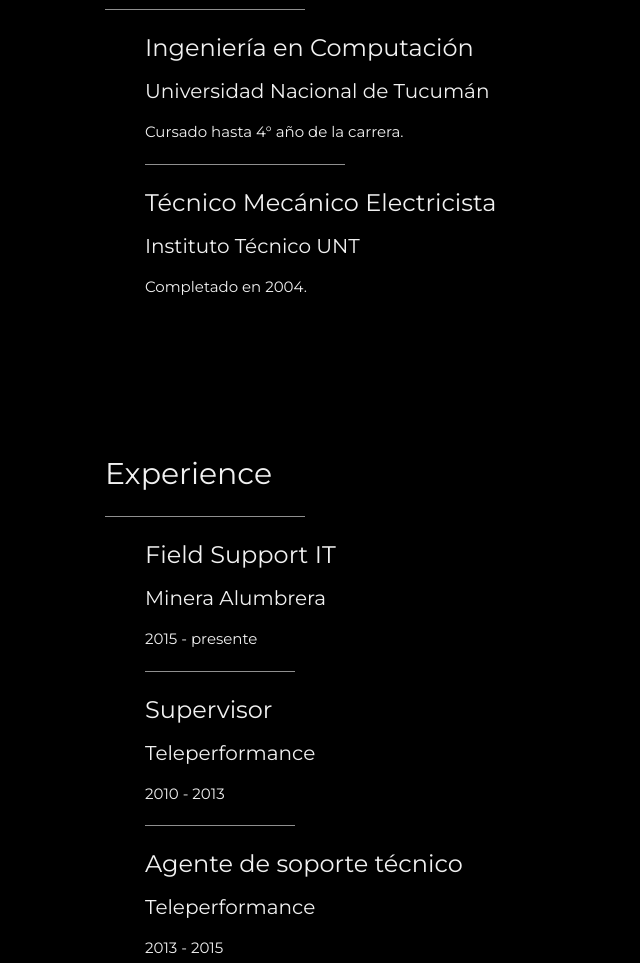
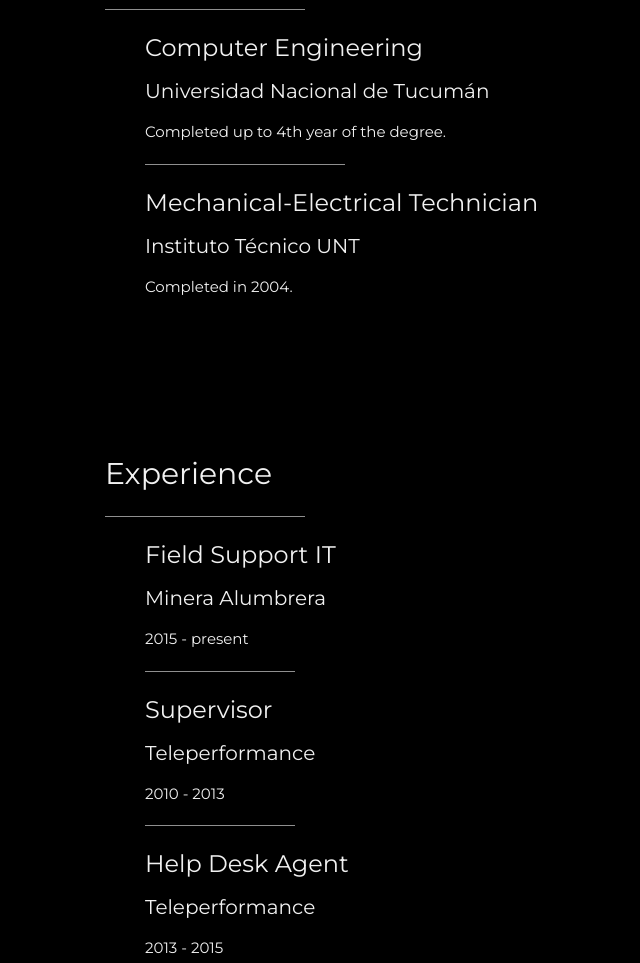
Before and after one commit to eze86/portfolio, a plain HTML site: page index.html in a window 1280 px wide. Shown: the part 1320-2283 px from the top of the page, without its empty margins (105-745 px from the left). Drawn offline with nearby package versions, Linux system fonts and the light colour scheme.

Commit message:
Se pone en ingles el resto del texto. Se quita area de enviar mmensaje y la miniatura de la foto

```diff
--- a/index.html
+++ b/index.html
@@ -23,8 +23,10 @@
 
 <!-- Icon Bar (Sidebar - hidden on small screens) -->
 <nav class="w3-sidebar w3-bar-block w3-small w3-hide-small w3-center">
+
+
   <!-- Avatar image in top left corner -->
-  <img src="images/ezequiel-avatar.jpg" style="width:100%">
+  <!--<img src="images/ezequiel-avatar.jpg" style="width:100%"> -->
   <a href="#" class="w3-bar-item w3-button w3-padding-large w3-hover-black">
     <i class="fa fa-home w3-xxlarge"></i>
     <p>HOME</p>
@@ -104,17 +106,17 @@
 
   <div class="education-block">
     <ul>
-        <il><h3>Ingeniería en Computación</h3>
+        <il><h3>Computer Engineering</h3>
         <h4>Universidad Nacional de Tucumán</h4>
         <p>
-            Cursado hasta 4° año de la carrera.
+          Completed up to 4th year of the degree.
         </p></il>
         <hr style="width:200px" class="w3-opacity">
 
-        <il><h3>Técnico Mecánico Electricista</h3>
+        <il><h3>Mechanical-Electrical Technician</h3>
         <h4>Instituto Técnico UNT</h4>
         <p>
-            Completado en 2004.
+          Completed in 2004.
         </p></il>
     </ul>
 </div>
@@ -136,7 +138,7 @@
         <il><h3>Field Support IT</h3>
         <h4>Minera Alumbrera</h4>
         <p>
-            2015 - presente
+            2015 - present
         </p></il>
         <hr style="width:150px" class="w3-opacity">
 
@@ -147,7 +149,7 @@
         </p></il>
         <hr style="width:150px" class="w3-opacity">
 
-        <il><h3>Agente de soporte técnico</h3>
+        <il><h3>Help Desk Agent</h3>
           <h4>Teleperformance</h4>
           <p>
               2013 - 2015
@@ -175,10 +177,11 @@
     <hr style="width:200px" class="w3-opacity">
 
     <div class="w3-section">
-      <p><i class="fa fa-map-marker fa-fw w3-text-white w3-xxlarge w3-margin-right"></i> Chicago, US</p>
-      <p><i class="fa fa-phone fa-fw w3-text-white w3-xxlarge w3-margin-right"></i> Phone: +00 151515</p>
-      <p><i class="fa fa-envelope fa-fw w3-text-white w3-xxlarge w3-margin-right"> </i> Email: mail@mail.com</p>
+      <p><i class="fa fa-map-marker fa-fw w3-text-white w3-xxlarge w3-margin-right"></i> Tucumán, Argentina</p>
+      <p><i class="fa fa-phone fa-fw w3-text-white w3-xxlarge w3-margin-right"></i> Phone: +54 9 3814492529</p>
+      <p><i class="fa fa-envelope fa-fw w3-text-white w3-xxlarge w3-margin-right"> </i> Email: luisezequielcampos@gmail.com</p>
     </div><br>
+    <!--
     <p>Let's get in touch. Send me a message:</p>
 
     <form action="/action_page.php" target="_blank">
@@ -192,6 +195,7 @@
         </button>
       </p>
     </form>
+  -->
   <!-- End Contact Section -->
   </div>
 
```
